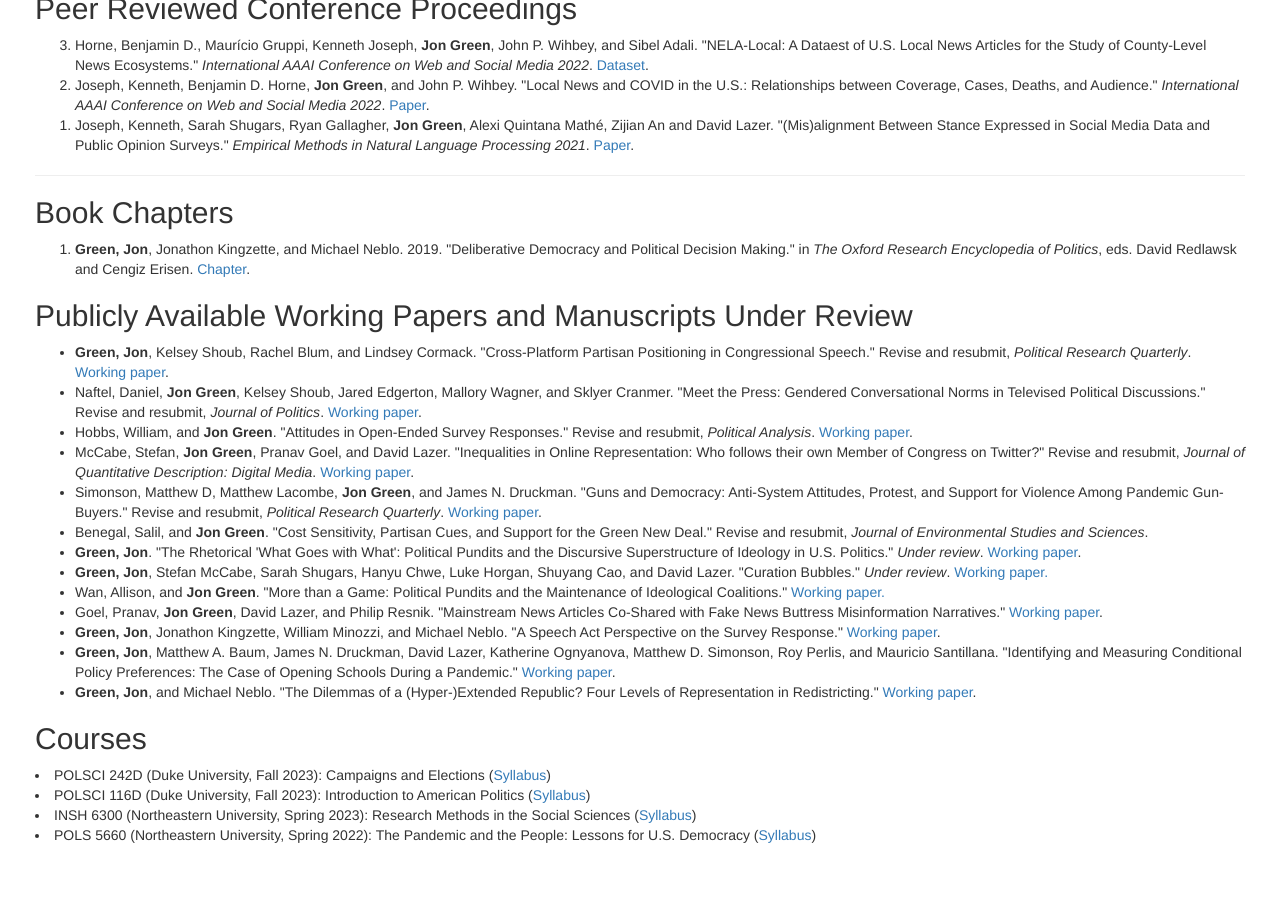
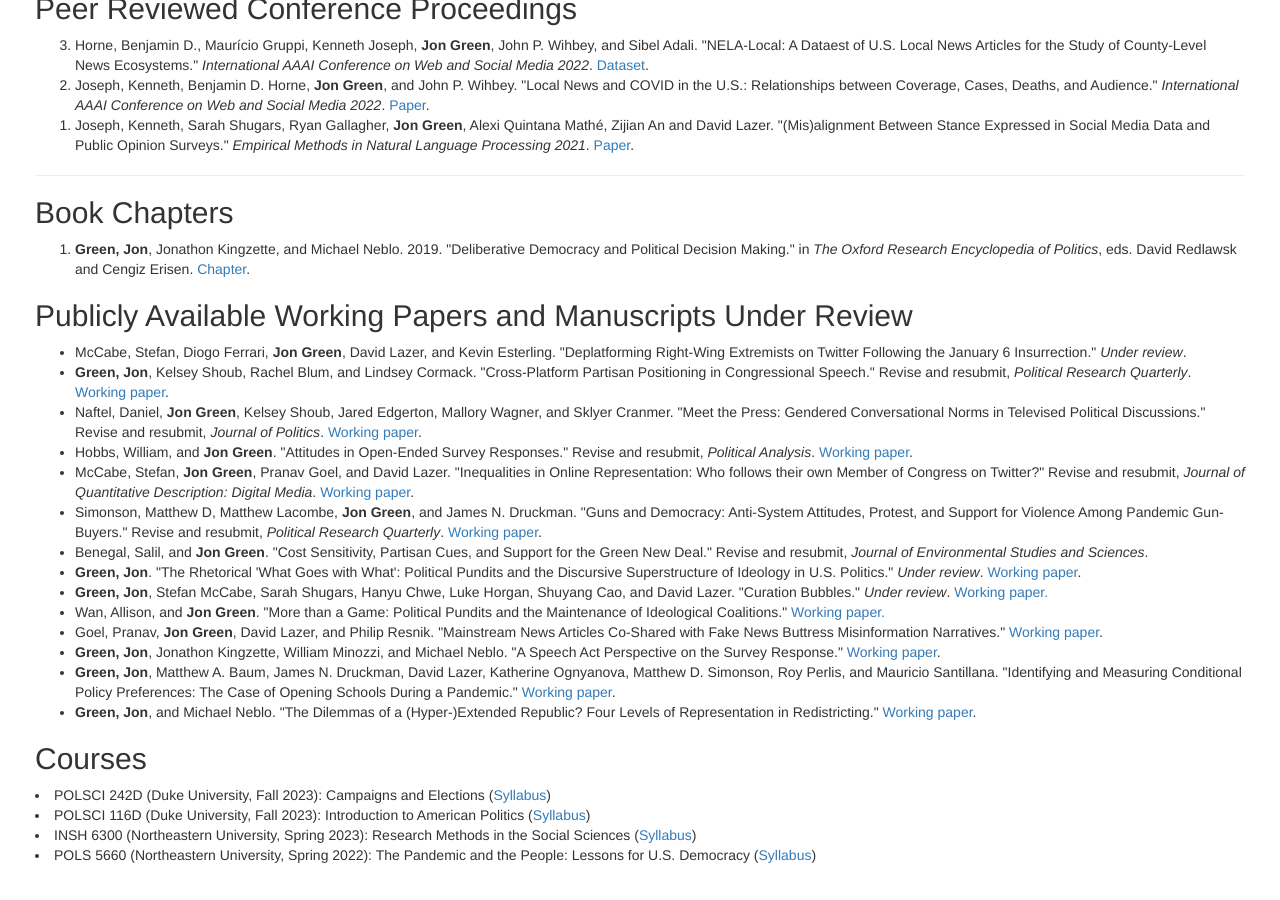
Before and after one commit to jgreen4919/jgreen4919.github.io, a Jekyll site: the page index.html, which Jekyll copies as it is, in a window 1280 px wide and 900 px high, scrolled down 1478 px. Built offline with Jekyll 4.4.1, drawn with Linux system fonts in a browser that asks for light colours.

Commit message:
Update index.html
deplatforming under review

```diff
--- a/index.html
+++ b/index.html
@@ -70,7 +70,7 @@
     </ol>
     <h2>Publicly Available Working Papers and Manuscripts Under Review</h2>
     <ul>
-   <!-- <li> Esterling, Kevin, Stefan McCabe, Diogo Ferrari, <strong>Jon Green</strong>, and David Lazer. "Deplatforming Right-Wing Extremists on Twitter Following the January 6 Insurrection." <i>Under review</i>.</li> -->
+  <li> McCabe, Stefan, Diogo Ferrari, <strong>Jon Green</strong>, David Lazer, and Kevin Esterling. "Deplatforming Right-Wing Extremists on Twitter Following the January 6 Insurrection." <i>Under review</i>.</li>
     <li> <strong>Green, Jon</strong>, Kelsey Shoub, Rachel Blum, and Lindsey Cormack. "Cross-Platform Partisan Positioning in Congressional Speech." Revise and resubmit, <i>Political Research Quarterly</i>. <a href="https://osf.io/85atn">Working paper</a>.</li>
     <li>Naftel, Daniel, <strong>Jon Green</strong>, Kelsey Shoub, Jared Edgerton, Mallory Wagner, and Sklyer Cranmer. "Meet the Press: Gendered Conversational Norms in Televised Political Discussions." Revise and resubmit, <i>Journal of Politics</i>. <a href="https://osf.io/my8us/">Working paper</a>.</li>
     <li>Hobbs, William, and <strong>Jon Green</strong>. "Attitudes in Open-Ended Survey Responses." Revise and resubmit, <i>Political Analysis</i>. <a href="https://www.dropbox.com/s/4u5mpegkka5mtrd/Will\%20Hobbs_attitudes_in_openended_survey_responses_20230627.pdf">Working paper</a>.</li>
```
